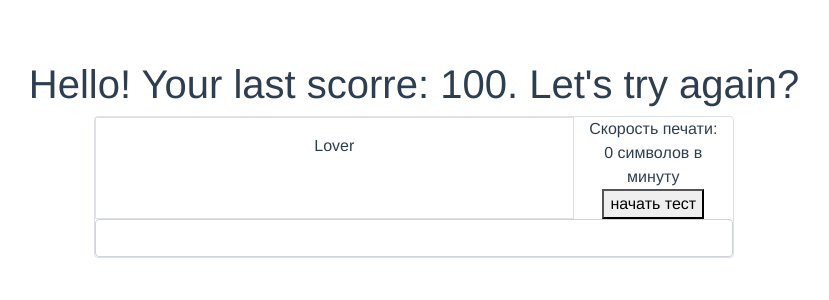
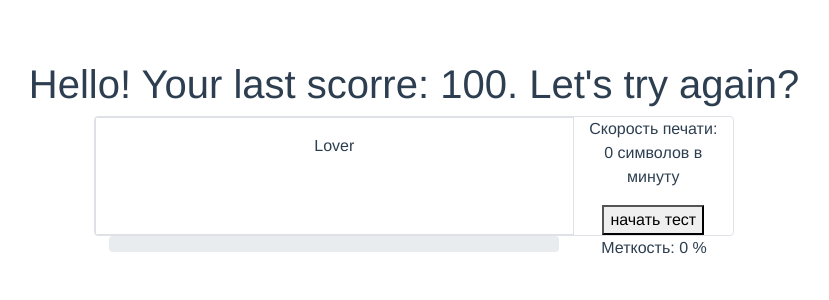
Before and after one commit to yaroslav-gr/type-it, a Vue app: page / in a window 1280 px wide. Shown: the top 300 px of the page, without its empty margins (226-1055 px from the left). Built offline with nearby package versions, Linux system fonts and the light colour scheme.

Commit message:
create progess panel, view matchs in persents

```diff
--- a/src/components/Board.vue
+++ b/src/components/Board.vue
@@ -20,7 +20,9 @@
 
         <b-col class="">
           <div>
-            Скорость печати: <span>{{(lettersInMinute && lettersInMinute !== Infinity) ?  lettersInMinute.toFixed(0) : '0'}} символов в минуту</span>
+            <p>
+              Скорость печати: <span>{{(lettersInMinute && lettersInMinute !== Infinity) ?  lettersInMinute.toFixed(0) : '0'}} символов в минуту</span>
+            </p>
           </div>
 
           <button
@@ -37,10 +39,17 @@
             начать тест
           </button>
         </b-col>
+      </b-row>
 
-
-
-        <b-input></b-input>
+      <b-row class="">
+        <b-col class="col-9">
+          <b-progress :value=getAccuracy.toFixed(0) class="mb-2"></b-progress>
+        </b-col>
+        <b-col>
+          <p>
+            Меткость: {{getAccuracy.toFixed(0)}} %
+          </p>
+        </b-col>
 
       </b-row>
     </b-container>
@@ -64,6 +73,7 @@ export default {
       totalScore: 0,
       isStarted: false,
       idSetInterval: null,
+      match: 0,
     }
   },
 
@@ -115,6 +125,7 @@ export default {
         if (this.userValue[this.userValue.length - 1] === this.getText[this.lastIndexSymbol]) {
           this.setColorSpan(this.lastIndexSymbol);
           this.lastIndexSymbol++;
+          this.match = this.lastIndexSymbol;
           this.testIsEnd(arg);
         } else {
           this.setColorSpan();
@@ -132,7 +143,6 @@ export default {
     testIsEnd(arg) {
       if (arg) {
         this.savePrevScore();
-        console.log(this.totalScore)
         clearInterval(this.idSetInterval);
         this.lastIndexSymbol = 0;
         this.userValue = '';
@@ -170,14 +180,19 @@ export default {
 
     savePrevScore() {
     this.totalScore = this.lettersInMinute;
+    localStorage.setItem('score', this.totalScore);
     },
   },
 
   computed: {
     ...mapGetters(['getText']),
 
-    isTextComlited () {
+    isTextComlited() {
       return this.lastIndexSymbol === this.getText.length - 1;
+    },
+
+    getAccuracy() {
+      return this.match / this.getText.length * 100;
     }
   },
 }
```
